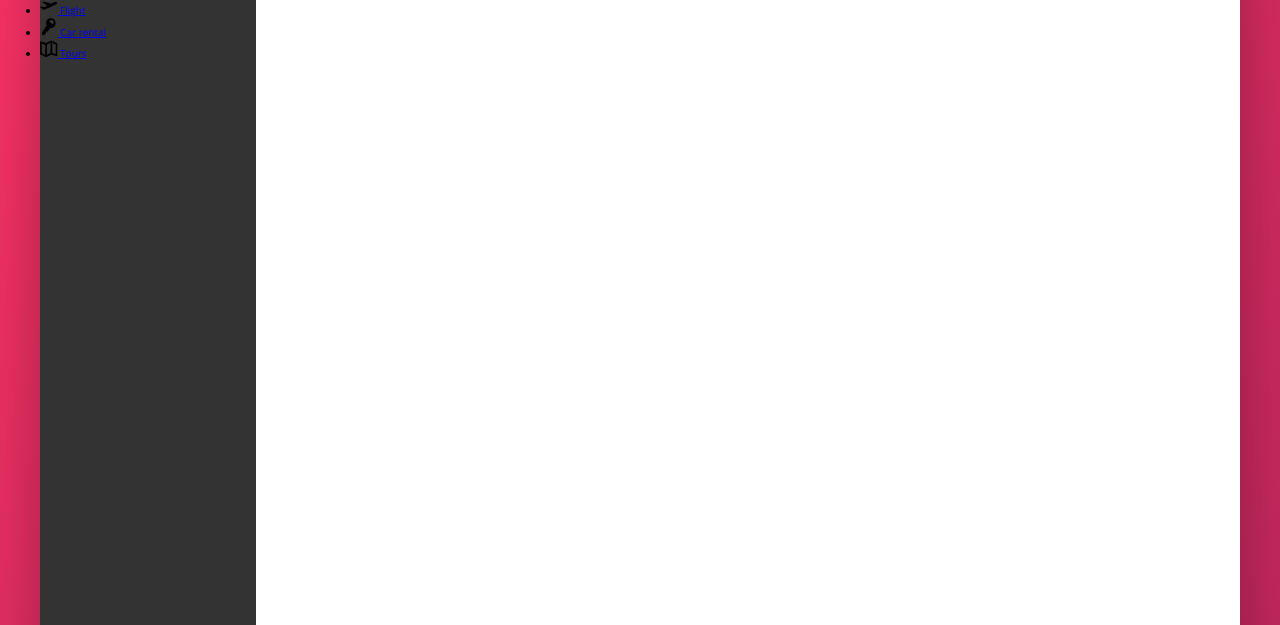
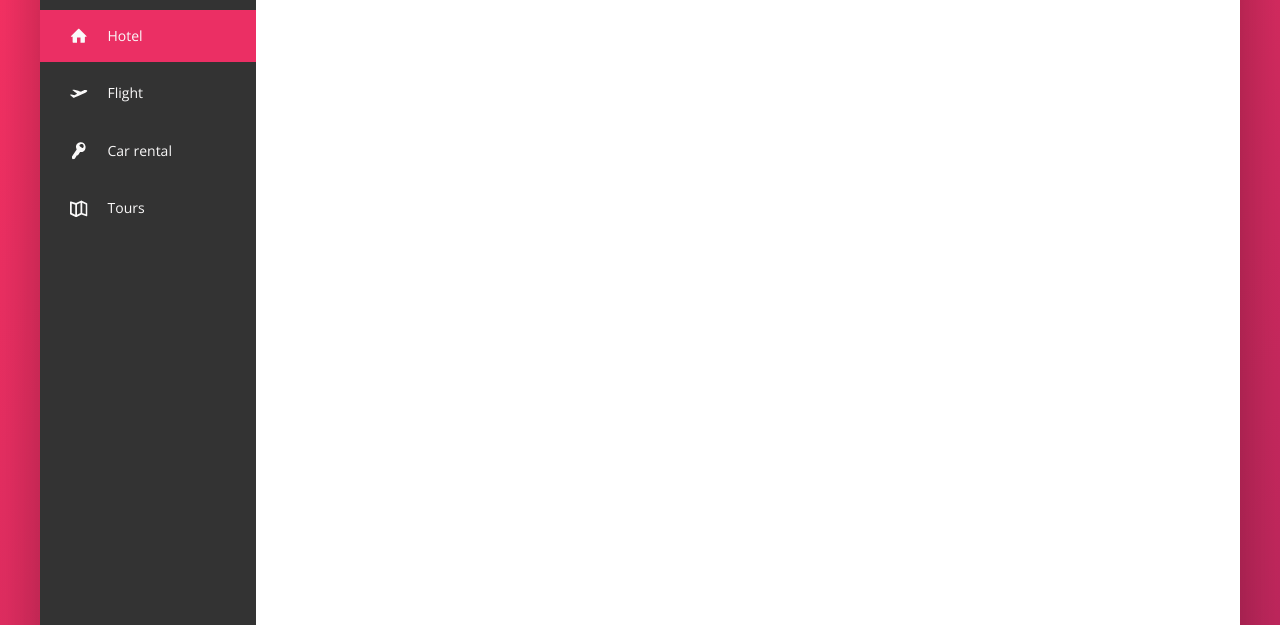
Before and after one commit to OriChaiMatan/Trillo--Master-Flexbox, a website: page index.html in a window 1280 px wide. Shown: the part 175-800 px from the top of the page. Drawn offline with nearby package versions, Linux system fonts and the light colour scheme.

Commit message:
Building the Navigation - Part 2 (Navigate Buttons)

```diff
--- a/index.html
+++ b/index.html
@@ -46,7 +46,7 @@
             <div class="content">
                 <nav class="sidebar">
                     <ul class="side-nav">
-                        <li class="side-nav__item">
+                        <li class="side-nav__item side-nav__item--active">
                             <a href="#" class="side-nav__link">
                                 <svg class="side-nav__icon">
                                     <use xlink:href="img/sprite.svg#icon-home"></use>
--- a/sass/_components.scss
+++ b/sass/_components.scss
@@ -1,20 +1,20 @@
 ///////////////////////////
 // LOGO
-.logo{
+.logo {
     height: 3.25rem;
     margin-left: 2rem;
 }
 
 ///////////////////////////
 // SEARCH
-.search{
+.search {
     flex: 0 0 40%;
 
     display: flex;
     align-items: center;
     justify-content: center;
 
-    &__input{
+    &__input {
         font-family: inherit;
         font-size: inherit;
         color: inherit;
@@ -26,36 +26,36 @@
         transition: all .2s;
         margin-right: -3.25rem;
 
-        &:focus{
+        &:focus {
             outline: none;
             width: 100%;
             background-color: var(--color-grey-light-3);
         }
 
-        &::-webkit-input-placeholder{
+        &::-webkit-input-placeholder {
             font-weight: 100;
             color: var(--color-grey-light-4);
         }
     }
 
-    &__input:focus ~ &__button {
+    &__input:focus~&__button {
         background-color: var(--color-grey-light-3);
     }
 
-    &__button{
+    &__button {
         border: none;
         background-color: var(--color-grey-light-2);
 
-        &:focus{
+        &:focus {
             outline: none;
         }
 
-        &:active{
+        &:active {
             transform: translateY(2px);
         }
     }
 
-    &__icon{
+    &__icon {
         height: 2rem;
         width: 2rem;
         fill: var(--color-grey-dark-3);
@@ -64,14 +64,14 @@
 
 ///////////////////////////
 // USER NAVIGATION
-.user-nav{
+.user-nav {
     align-self: stretch;
 
     display: flex;
     align-items: center;
 
 
-    & > *{
+    &>* {
         padding: 0 2rem;
         cursor: pointer;
         height: 100%;
@@ -79,21 +79,21 @@
         align-items: center;
     }
 
-    & > *:hover{
+    &>*:hover {
         background-color: var(--color-grey-light-2);
     }
 
-    &__icon-box{
+    &__icon-box {
         position: relative;
     }
 
-    &__icon{
+    &__icon {
         height: 2.5rem;
         width: 2.5rem;
         fill: var(--color-grey-dark-2);
     }
 
-    &__notification{
+    &__notification {
         font-size: .8rem;
         height: 1.75rem;
         width: 1.75rem;
@@ -109,7 +109,7 @@
         align-items: center;
     }
 
-    &__user-photo{
+    &__user-photo {
         height: 3.75rem;
         border-radius: 50%;
         margin-right: 1rem;
@@ -119,25 +119,69 @@
 ///////////////////////////
 // SIDE NAVIGATION
 
-.side-nav{
-    &__item{
+.side-nav {
 
+    font-size: 1.4rem;
+    list-style: none;
+    margin-top: 3.5rem;
+
+    &__item {
+        position: relative;
+
+        &:not(:last-child) {
+            margin-bottom: .5rem;
+        }
     }
 
-    &__link{
-
+    &__item::before {
+        content: "";
+        position: absolute;
+        top: 0;
+        left: 0;
+        height: 100%;
+        width: 3px;
+        background-color: var(--color-primary);
+        transform: scaleY(0);
+        transition: transform .2s,
+            width .4s cubic-bezier(1, 0, 0, 1) .2s,
+            background-color .1s;
     }
 
-    &__icon{
+    &__item:hover::before,
+    &__item--active::before {
+        transform: scaleY(1);
+        width: 100%;
+    }
+
+    &__item:active::before{
+        background-color: var(--color-primary-light);
+    }
+
+    &__link:link,
+    &__link:visited {
+        color: var(--color-grey-light-1);
+        text-decoration: none;
+        display: block;
+        padding: 1.5rem 3rem;
+        position: relative;
+        z-index: 10;
+
+        display: flex;
+        align-items: center;
+    }
+
+    &__icon {
         width: 1.75rem;
         height: 1.75rem;
+        margin-right: 2rem;
+        fill: currentColor;
     }
 }
 
 ///////////////////////////
 // LEGAL TEXT
 
-.legal{
+.legal {
     font-size: 1.2rem;
     color: var(--color-grey-light-4);
     text-align: center;
```
Also changed, not shown: css/style.css, 1 other file.
